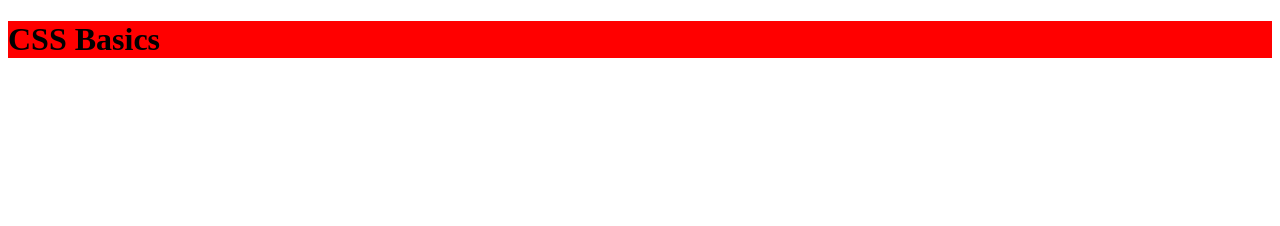
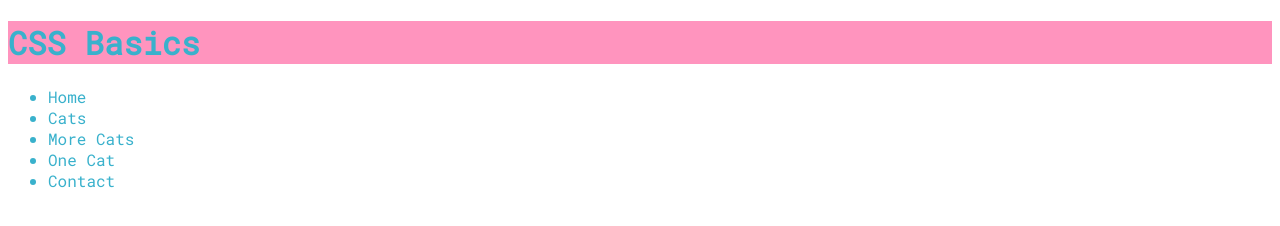
Before and after one commit to A-DiRusso/improved-sniffle, a plain HTML site: page index.html in a window 1280 px wide. Drawn offline with Linux system fonts and the light colour scheme.

Commit message:
adds nav bar and colors

```diff
--- a/index.html
+++ b/index.html
@@ -5,9 +5,24 @@
     <meta name="viewport" content="width=device-width, initial-scale=1.0">
     <meta http-equiv="X-UA-Compatible" content="ie=edge">
     <title>CSS Basics Demo</title>
+    <!-- custom fonts go in the HTML before your style sheet-->
+    <link href="https://fonts.googleapis.com/css?family=Roboto+Mono" rel="stylesheet">
     <link rel="stylesheet" href="./stylesheets/index.css">
+
 </head>
 <body>
-    <h1 class="main-title">CSS Basics</h1>
+    <h1 class="main-title fancy-font">
+        CSS Basics
+    </h1>
+    <div class="navbar">
+        <ul>
+            <li>Home</li>
+            <li>Cats</li>
+            <li>More Cats</li>
+            <li>One Cat</li>
+            <li>Contact</li>
+        </ul>
+
+    </div>
 </body>
 </html>
--- a/stylesheets/index.css
+++ b/stylesheets/index.css
@@ -6,5 +6,10 @@ can be mulit-line */
 /* USE Classes to sytle CSS */
 
 .main-title {
-    background: red;
+    background: rgba(255, 96, 158, 0.671);
 }
+
+.fancy-font, .navbar {
+    font-family: 'Roboto Mono', monospace;
+    color: rgb(57, 177, 204);
+}
```
